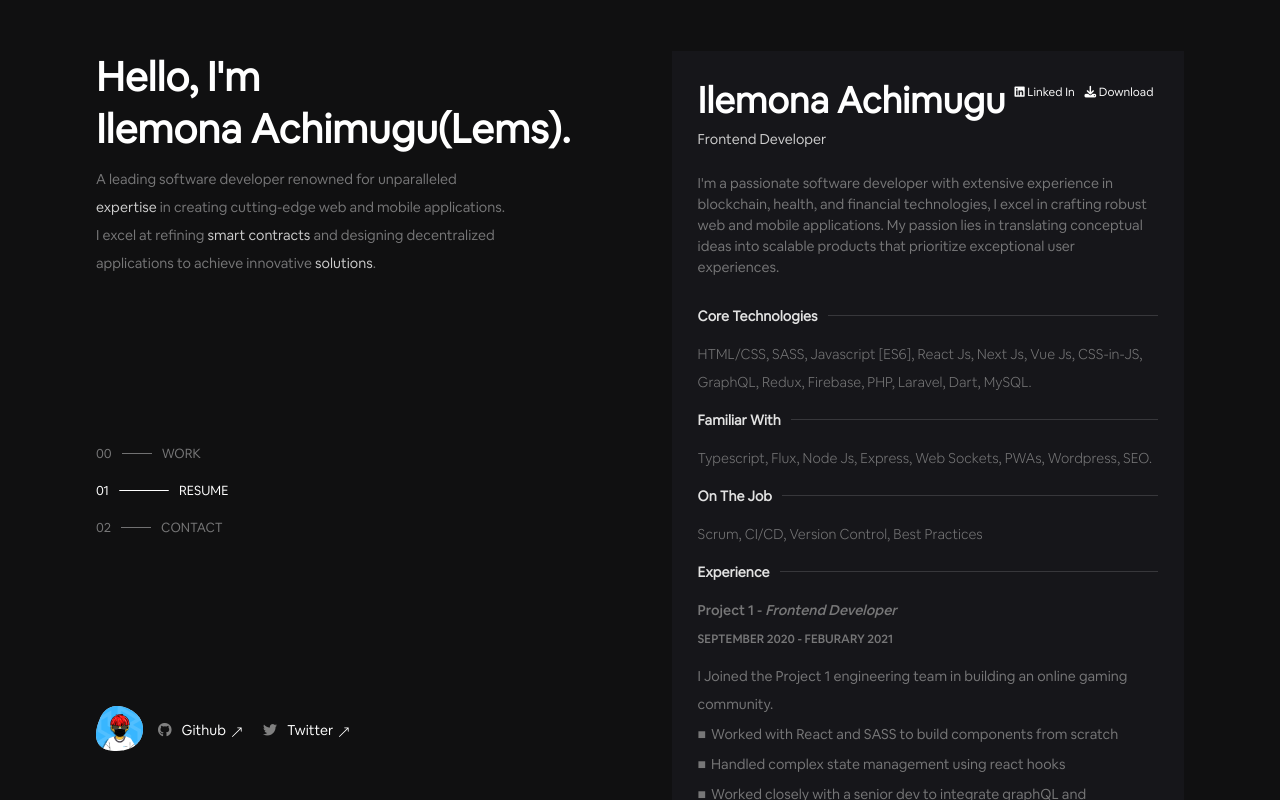
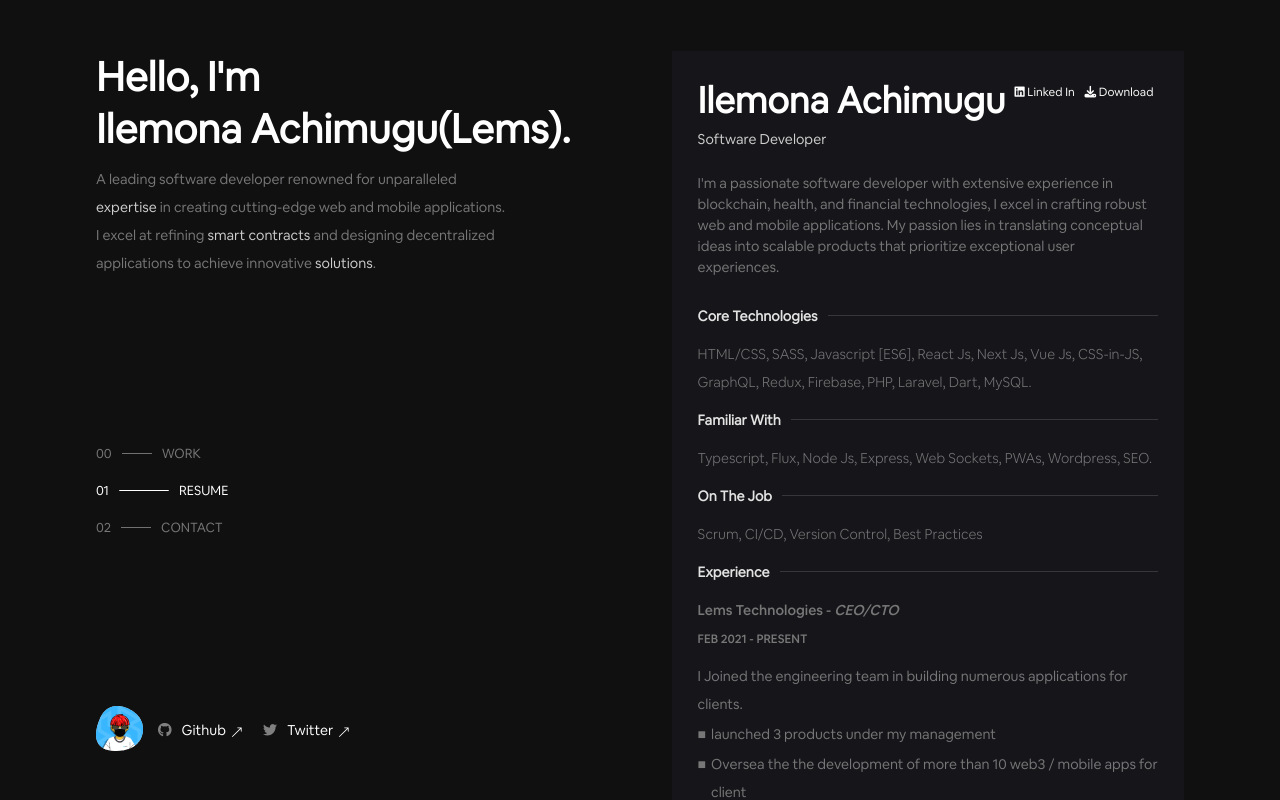
Before and after one commit to dfiredeveloper/ileweb, a React (Create React App) app: page /resume in a window 1280 px wide. Built offline with nearby package versions, Linux system fonts and the light colour scheme.

Commit message:
updated my resume and experience

```diff
--- a/src/components/resume/Resume.jsx
+++ b/src/components/resume/Resume.jsx
@@ -10,26 +10,26 @@ export class Resume extends Component {
   render() {
     const experience = [
       {
-        company: "Project 1",
-        position: "Frontend Developer",
-        started: "September 2020",
-        ended: "Feburary 2021",
+        company: "Lems Technologies",
+        position: "CEO/CTO",
+        started: "Feb 2021",
+        ended: "Present",
         description:
-          "I Joined the Project 1 engineering team in building an online gaming community.",
+          "I Joined the engineering team in building numerous applications for clients.",
         achievements: [
-          "Worked with React and SASS to build components from scratch",
-          "Handled complex state management using react hooks",
-          "Worked closely with a senior dev to integrate graphQL and typescript.",
+          "launched 3 products under my management",
+          "Oversea the the development of more than 10 web3 / mobile apps for client",
+          "Effective team collaboration and mentorship to drive project success",
         ],
       },
 
       {
-        company: "Project 2",
-        position: "Frontend Developer [Contract]",
-        started: "October 2020",
-        ended: "March 2021",
+        company: "J-Pipsicles",
+        position: "Software Developer [Contract]",
+        started: "September 2020",
+        ended: "August 2021",
         description:
-          "I worked with the Project 2 product team on a contract basis to build a web application for a fintech startup",
+          "I worked with the Project 2 product team on a contract basis to build a web application for an investment startup",
         achievements: [
           "Transformed figma prototypes to functional UIs using react js, react context and sass",
           "Made use of tools like Notion & Usepastel for task management and feedback",
@@ -38,15 +38,15 @@ export class Resume extends Component {
       },
 
       {
-        company: "HNG Internships",
-        position: "Frontend Developer [Intern]",
-        started: "May 2020",
-        ended: "August 2020",
+        company: "Investnaira",
+        position: "Frontend Developer",
+        started: "Feb 2018",
+        ended: "Nov 2019",
         description:
-          "I contributed in developing user interfaces for quite a number of products within three months while learning new skills",
+          "I contributed in developing user interfaces for quite a number of products within three months.",
         achievements: [
-          "Worked with node.js developers to build a certificate generator",
-          "Headed the frontend department of my team to deliver responsive web templates to be sold on envato market",
+          "Worked with node.js developers to build a the core admin dashboard",
+          "Headed the frontend department of my team to revamp the complete user application for version 2 launch",
           "Built an open source micro API project alongside python (Django) Developers using Jinja template engine on the frontend",
         ],
       },
@@ -79,7 +79,7 @@ export class Resume extends Component {
             </div>
           </div>
 
-          <p className="subheading">Frontend Developer</p>
+          <p className="subheading">Software Developer</p>
 
           <div className="summary">
             <p>
```
